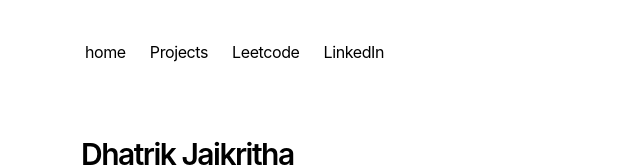
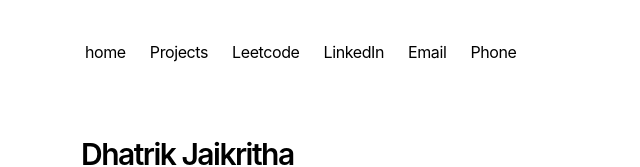
Before and after one commit to jai-time29/portfolio-starter-kit, a Next.js app: page / in a window 1280 px wide. Shown: the top 167 px of the page, without its empty margins (271-911 px from the left). Built offline with nearby package versions, Linux system fonts and the light colour scheme.

Commit message:
Update nav.tsx

```diff
--- a/app/components/nav.tsx
+++ b/app/components/nav.tsx
@@ -10,10 +10,15 @@ const navItems = {
   'https://leetcode.com/u/jaisai9/': {
     name: 'Leetcode',
   },
-  'https://www.linkedin.com/in/jaikritha29/' : {
+  'https://www.linkedin.com/in/jaikritha29/': {
     name: 'LinkedIn',
+  },
+  'mailto:b24cm1017@iitj.ac.in': { // Note: Fixed the address to include '@' instead of '.' based on standard IIT format
+    name: 'Email',
+  },
+  'tel:+1234567890': { // Replace with your actual phone number
+    name: 'Phone',
   }
-
 }
 
 export function Navbar() {
```
